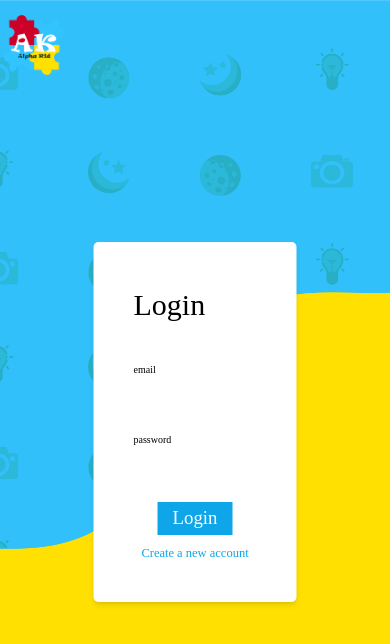
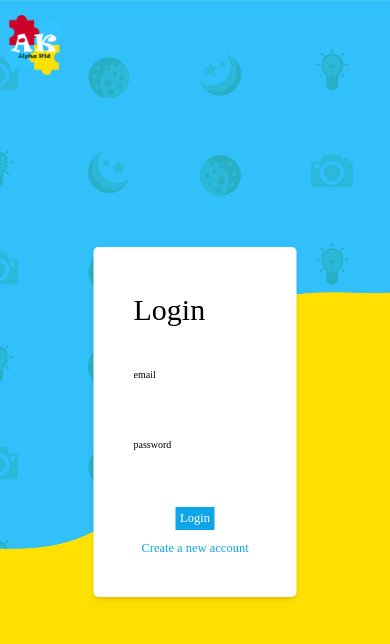
Before and after one commit to Lodennn/Alpha-Kid-v2, a React (Create React App) app: page / in a window 390 px wide. Shown: the top 644 px of the page. Built offline with nearby package versions, Linux system fonts and the light colour scheme.

Commit message:
AK-14 AK-7

```diff
--- a/src/components/forms/LoginForm/LoginForm.module.scss
+++ b/src/components/forms/LoginForm/LoginForm.module.scss
@@ -16,7 +16,7 @@
   gap: 2rem;
   padding: 4rem;
   backface-visibility: hidden;
-  transition: 1.8s transform cubic-bezier(0, 1.63, 0.39, 0.65);
+  transition: 1.2s 0.2s transform cubic-bezier(0, 1.63, 0.39, 0.65);
   box-shadow: 0 4px 6px -1px rgb(0 0 0 / 0.1), 0 2px 4px -2px rgb(0 0 0 / 0.1);
   @include respond(phone) {
     min-width: 60vw;
--- a/src/components/forms/RegisterForm/RegisterForm.jsx
+++ b/src/components/forms/RegisterForm/RegisterForm.jsx
@@ -5,13 +5,23 @@ import Styles from "./RegisterForm.module.scss";
 import SelectOptions from "../../../ui/SelectOptions";
 
 function RegisterForm({ flip, setFlip }) {
-  const { register, handleSubmit, reset, formState, getValues } = useForm();
+  const { register, handleSubmit, reset, formState, getValues, watch } =
+    useForm({
+      mode: "onChange",
+    });
 
   const { errors } = formState;
+
+  const formData = watch();
+
+  const verfiedPassword =
+    formData.password !== "" &&
+    formData.password === formData.passwordVerfication;
 
   function onSubmit(data) {
     console.log("data", data);
     reset();
+    setFlip(false);
   }
 
   function onError(errors) {
@@ -39,6 +49,10 @@ function RegisterForm({ flip, setFlip }) {
             value: true,
             message: `The user name is required`,
           },
+          minLength: {
+            value: 6,
+            message: "The user name must be at least 6 characters",
+          },
         }}
       />
 
@@ -63,6 +77,7 @@ function RegisterForm({ flip, setFlip }) {
       />
 
       <Input
+        verfiedPassword={verfiedPassword}
         errors={errors}
         id="password"
         label="Password"
@@ -83,6 +98,7 @@ function RegisterForm({ flip, setFlip }) {
       />
       <Input
         errors={errors}
+        verfiedPassword={verfiedPassword}
         id="passwordVerfication"
         label="Re-Password"
         type="password"
@@ -104,7 +120,7 @@ function RegisterForm({ flip, setFlip }) {
         />
       </div>
 
-      <div className="flex justify-center gap-3 sm:gap-0 sm:justify-between items-center flex-wrap">
+      <div className="flex justify-center gap-3 m-4 sm:m-3 md:m-2 sm:gap-0 sm:justify-between items-center flex-wrap">
         <Button type="login">Sign Up</Button>
         <Button
           type="rotate"
--- a/src/components/forms/RegisterForm/RegisterForm.module.scss
+++ b/src/components/forms/RegisterForm/RegisterForm.module.scss
@@ -4,6 +4,18 @@
   font-size: 3rem;
   font-family: var(--secondary-font-family);
   margin-bottom: 1.5rem;
+
+  @include respond(mini-phone) {
+    font-size: 2rem;
+  }
+
+  @include respond(phone) {
+    font-size: 2.4rem;
+  }
+
+  @include respond(tab-port) {
+    font-size: 2.6rem;
+  }
 }
 
 .form {
@@ -15,24 +27,24 @@
   gap: 2rem;
   padding: 4rem;
   backface-visibility: hidden;
-  transition: 1.8s transform cubic-bezier(0, 1.63, 0.39, 0.65);
+  transition: 1.2s 0.2s transform cubic-bezier(0, 1.63, 0.39, 0.65);
   box-shadow: 0 4px 6px -1px rgb(0 0 0 / 0.1), 0 2px 4px -2px rgb(0 0 0 / 0.1);
 
   @include respond(mini-phone) {
-    padding: 1.1rem;
-    gap: 1.5rem;
+    padding: 0.2rem 0.8rem;
+    gap: 0.2rem;
     min-width: 60vw;
-    font-size: 2rem;
+    font-size: 1rem;
   }
 
   @include respond(phone) {
-    padding: 1.8rem;
-    gap: 1.5rem;
+    padding: 1.3rem 1.6rem;
+    gap: 0.2rem;
   }
 
   @include respond(tab-port) {
-    padding: 2.8rem;
-    gap: 1.6rem;
+    padding: 0.8rem 1.8rem;
+    gap: 0.2rem;
   }
 
   @include respond(tab-land) {
--- a/src/pages/AuthPage.module.scss
+++ b/src/pages/AuthPage.module.scss
@@ -1,5 +1,5 @@
 .login-page {
-  background-image: url(../../assets/Auth.jpg);
+  background-image: url(../../public/Auth.jpg);
   background-position: center;
   background-repeat: no-repeat;
   background-size: cover;
--- a/src/ui/Button.jsx
+++ b/src/ui/Button.jsx
@@ -1,6 +1,7 @@
 function Button({ children, type, onClick }) {
   const styles = {
-    login: "px-6 py-2 px-6 text-3xl text-white bg-sky-500",
+    login:
+      "md:px-6 md:py-2 px-2 py-1   text-xl sm:text-2xl md:text-3xl text-white bg-sky-500",
 
     rotate: "text-xl text-sky-500",
   };
--- a/src/ui/Error.jsx
+++ b/src/ui/Error.jsx
@@ -1,5 +1,5 @@
 function Error({ children }) {
-  return <p className="text-xl text-red-400 mt-3">{children}</p>;
+  return <p className="text-xl font-semibold text-red-400 mt-3">{children}</p>;
 }
 
 export default Error;
--- a/src/ui/Input.jsx
+++ b/src/ui/Input.jsx
@@ -1,6 +1,7 @@
 import Error from "./Error";
 
 function Input({
+  verfiedPassword,
   id,
   label,
   type,
@@ -10,13 +11,16 @@ function Input({
   validationOptions,
 }) {
   const styles = {
-    loginInput:
-      "border-solid border-2 text-2xl focus:outline-none focus:ring-2 focus:ring-sky-400 focus:ring-offset-2  border-sky-200 w-full p-2 invalid:bg-red-200 invalid:border-red-200 invalid:focus:ring-red-400 ",
+    loginInput: `border-solid border-2 ${
+      verfiedPassword && type === "password"
+        ? "bg-green-100 border-green-200 focus:ring-green-400"
+        : ""
+    } text-2xl focus:outline-none focus:ring-2 focus:ring-sky-400 focus:ring-offset-2  border-sky-200 w-full p-2 invalid:bg-red-200 invalid:border-red-200 invalid:focus:ring-red-400 `,
   };
 
   return (
     <div className="flex flex-col gap-2">
-      <label className="text-3xl block mb-3 " htmlFor={type}>
+      <label className="text-2xl  md:text-3xl block mb-3 " htmlFor={type}>
         {label}
       </label>
 
```
Also changed, not shown: public/Auth.jpg (renamed from assets/Auth.jpg).
